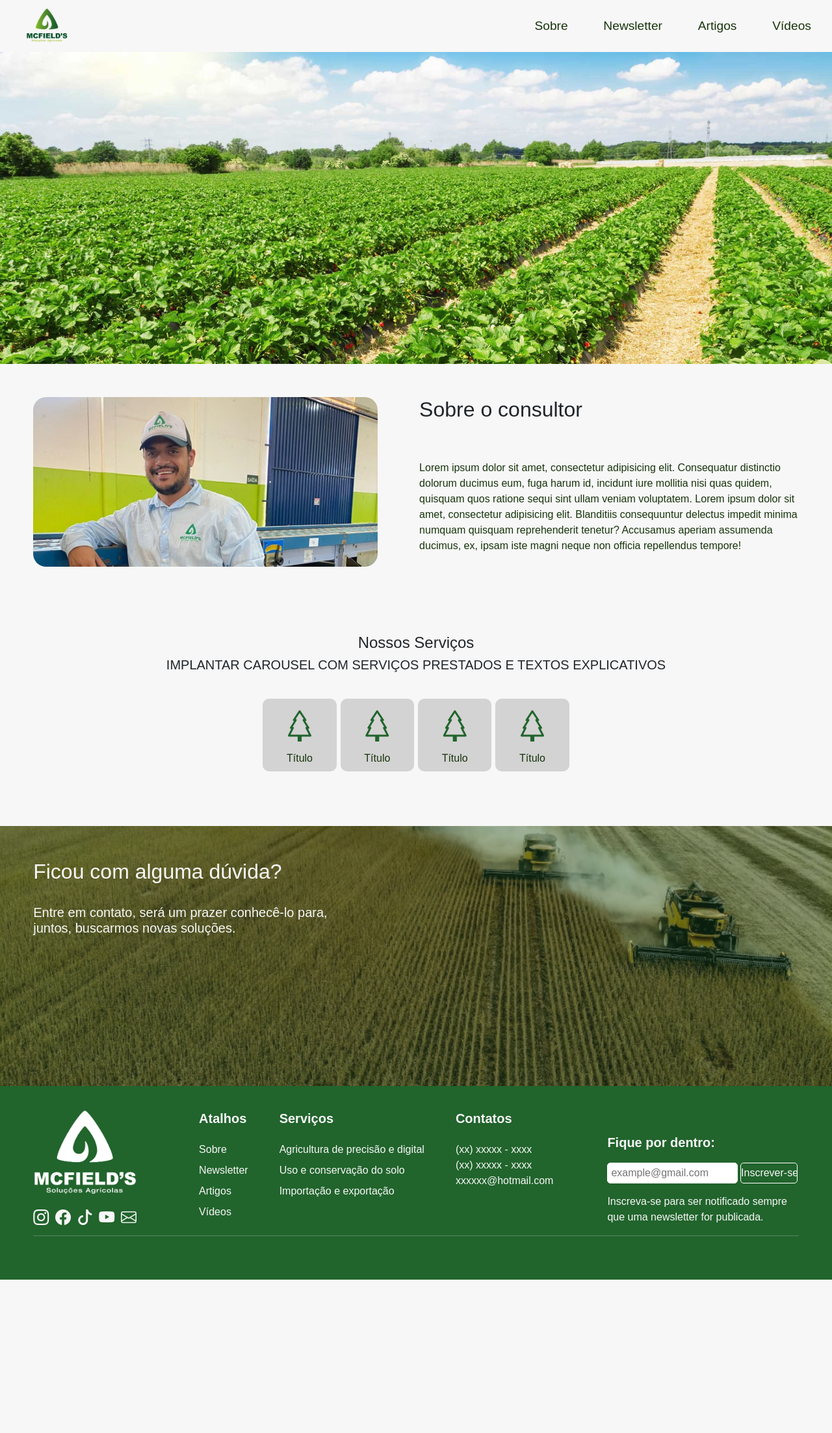
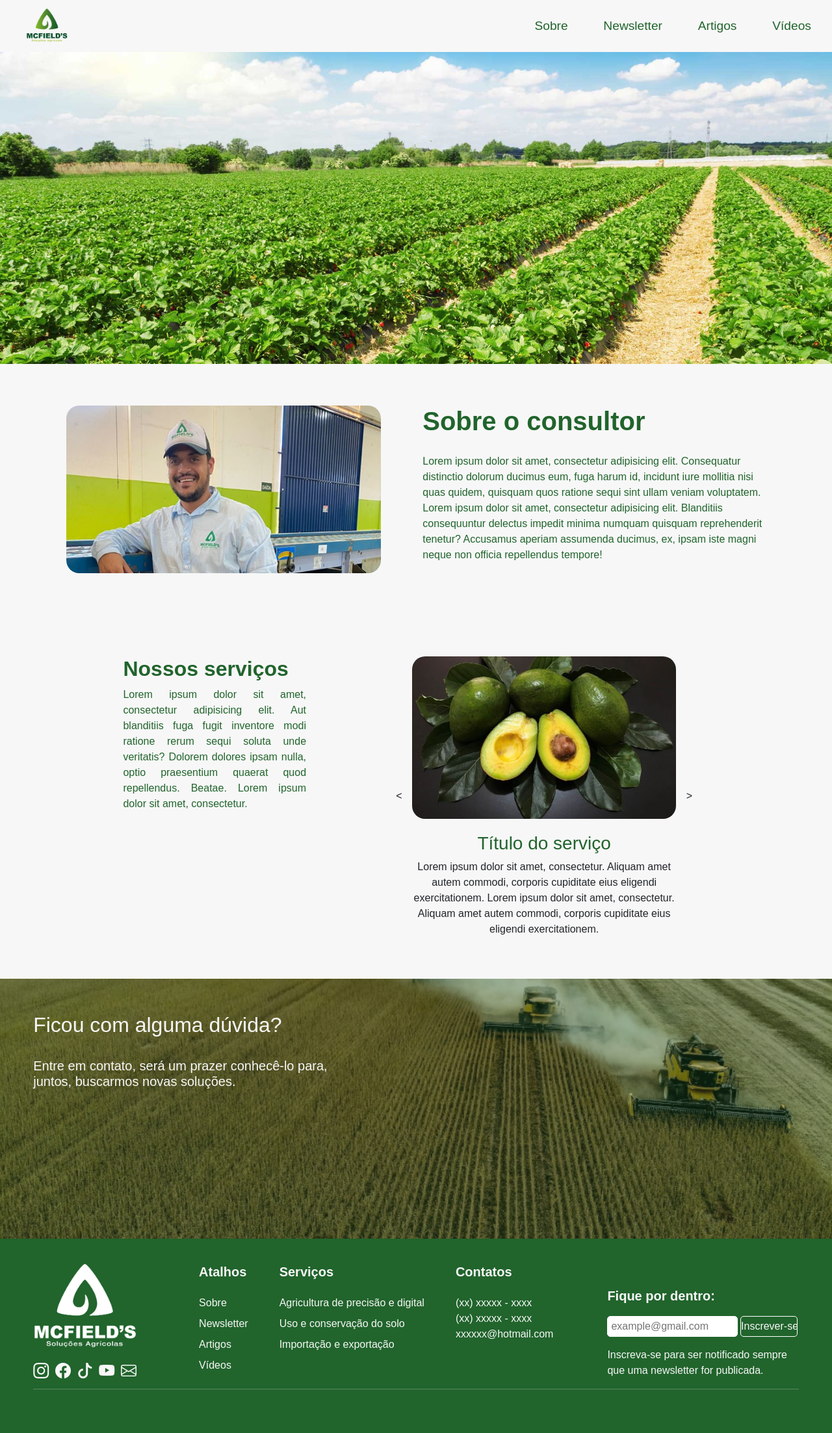
Before and after one commit to fczanetti/mcfields, a Django app: page / in a window 1280 px wide. Shown: the whole page at 65% size. Before the commit the page ends 1969 px from the top, so only its background shows below. Run offline with Django 5.2, Linux system fonts and the light colour scheme.

Commit message:
carousel inserido
closes #14

```diff
--- a/mcfields/base/static/base/css/style.css
+++ b/mcfields/base/static/base/css/style.css
@@ -1,5 +1,5 @@
 :root {
-    --dark-green: #18340c;
+    --dark-green: #21642c;
     /*--light-green: #00ae67;*/
     --light-green: #21642c;
     --white-color: #f7f7f7;
@@ -79,65 +79,89 @@
     position: fixed;
 }
 
-/*#middle-nav {
-    position: relative;
-    left: 50%;
-    transform: translate(-50%, -50%);
-    *//*background-color: var(--light-green);*//*
-    display: inline-flex;
-    width: 55%;
+#our-services {
+    height: 35rem;
+    display: flex;
     justify-content: space-evenly;
+    padding: 5% 6%;
 }
 
-.middle-nav-item {
-    text-decoration: none;
-    color: var(--white-color);
-    width: 24%;
-    display: flex;
-    justify-content: center;
-    align-items: center;
-    background-color: var(--light-green);
-    font-size: 2.5rem;
-    padding: 8% 0;
-    border-radius: 5px;
-    border: 5px solid white;
-}*/
+#our-services-text {
+    width: 25%;
+    text-align: justify;
+    color: var(--dark-green);
+}
 
-#our-services-div {
+#our-services-title {
+    color: var(--dark-green);
+    font-weight: 600;
+}
+
+#slider {
+    width: 45%;
+    max-width: 45%;
+    position: relative;
+    overflow: hidden;
+
+}
+
+.slide {
+    width: 100%;
+    max-width: 100%;
+    /*height: 100%;*/
+    position: absolute;
+    transition: all 0.8s;
     display: flex;
     flex-direction: column;
-    text-align: center;
-    padding: 4%;
-    background-color: var(--white-color);
-    position: relative;
-    z-index: 1;
+    padding: 0 10%;
+    align-items: center;
 }
 
-#our-services-links {
-    display: flex;
-    width: 40%;
-    margin: 2rem auto;
-    justify-content: space-between;
+.slide img {
+    width: 100%;
+    object-fit: cover;
+    border-radius: 20px;
+    max-height: 250px;
 }
 
-.service-link {
-    background-color: lightgray;
-    display: flex;
-    flex-direction: column;
-    width: 24%;
-    text-decoration: none;
+.slide-title {
+    margin-top: 5%;
     color: var(--dark-green);
-    border-radius: 10px;
-    padding: 0.5rem;
 }
 
-.service-icon {
-    font-size: 3rem;
-    color: var(--light-green);
+.text-slide {
+    text-align: center;
+}
+
+.btn {
+    position: absolute;
+    width: 40px;
+    height: 40px;
+    padding: 10px;
+    border: none;
+    border-radius: 50%;
+    z-index: 10px;
+    cursor: pointer;
+    background-color: #fff;
+    font-size: 18px;
+}
+
+.btn:active {
+    transform: scale(1.1);
+}
+
+.btn-prev {
+    top: 45%;
+    left: 2%;
+}
+
+.btn-next {
+    top: 45%;
+    right: 2%;
 }
 
 #about {
-    padding: 4%;
+    padding: 5% 8%;
     display: flex;
 }
 
@@ -147,11 +171,16 @@
     border-radius: 20px;
 }
 
+#about-title {
+    color: var(--dark-green);
+    font-weight: 600;
+}
+
 #about-text-div {}
 
 #about-text {
     color: var(--dark-green);
-    margin-top: 10%;
+    margin-top: 5%;
 }
 
 #mais-infos {
--- a/mcfields/base/templates/base/home.html
+++ b/mcfields/base/templates/base/home.html
@@ -28,17 +28,10 @@
             <!--<img id="top-image" src="{% static 'base/img/header-photo2.jpg' %}" alt="Foto de plantação">-->
         </div>
 
-        <!--<div id="middle-nav">
-            <i class="bi bi-tree middle-nav-item"></i>
-            <i class="bi bi-tree middle-nav-item"></i>
-            <i class="bi bi-tree middle-nav-item"></i>
-            <i class="bi bi-tree middle-nav-item"></i>
-        </div>-->
-
         <div id="about">
             <img id="about-img" src="{% static 'base/img/foto_victor_02.png' %}" alt="Foto do logotipo">
             <div id="about-text-div">
-                <h2>Sobre o consultor</h2>
+                <h1 id="about-title">Sobre o consultor</h1>
                 <p id="about-text">
                     Lorem ipsum dolor sit amet, consectetur adipisicing elit. Consequatur distinctio dolorum ducimus eum,
                     fuga harum id, incidunt iure mollitia nisi quas quidem, quisquam quos ratione sequi sint ullam veniam
@@ -49,15 +42,73 @@
             </div>
         </div>
 
-        <div id="our-services-div">
-            <h4 id="our-services-title">Nossos Serviços</h4>
-            <h5 id="our-services-subtitle">IMPLANTAR CAROUSEL COM SERVIÇOS PRESTADOS E TEXTOS EXPLICATIVOS</h5>
-            <nav id="our-services-links">
-                <a href="" class="service-link"><i class="bi bi-tree service-icon"></i>Título</a>
-                <a href="" class="service-link"><i class="bi bi-tree service-icon"></i>Título</a>
-                <a href="" class="service-link"><i class="bi bi-tree service-icon"></i>Título</a>
-                <a href="" class="service-link"><i class="bi bi-tree service-icon"></i>Título</a>
-            </nav>
+        <div id="our-services">
+
+            <div id="our-services-text">
+                <h2 id="our-services-title" >Nossos serviços</h2>
+                <p>Lorem ipsum dolor sit amet, consectetur adipisicing elit.
+                    Aut blanditiis fuga fugit inventore modi ratione rerum
+                    sequi soluta unde veritatis? Dolorem dolores ipsam nulla,
+                    optio praesentium quaerat quod repellendus. Beatae.
+                    Lorem ipsum dolor sit amet, consectetur.
+                </p>
+            </div>
+
+            <div id="slider">
+                <div class="slide">
+                    <img src="{% static 'base/img/abacate.jpg' %}" alt="">
+                    <h3 class="slide-title">Título do serviço</h3>
+                    <p class="text-slide">
+                        Lorem ipsum dolor sit amet, consectetur.
+                        Aliquam amet autem commodi, corporis
+                        cupiditate eius eligendi exercitationem.
+                        Lorem ipsum dolor sit amet, consectetur.
+                        Aliquam amet autem commodi, corporis
+                        cupiditate eius eligendi exercitationem.
+                    </p>
+                </div>
+
+                <div class="slide">
+                    <img src="{% static 'base/img/colheita.jpg' %}" alt="">
+                    <h3 class="slide-title">Título do serviço</h3>
+                    <p class="text-slide">
+                        Lorem ipsum dolor sit amet, consectetur.
+                        Aliquam amet autem commodi, corporis
+                        cupiditate eius eligendi exercitationem.
+                        Lorem ipsum dolor sit amet, consectetur.
+                        Aliquam amet autem commodi, corporis
+                        cupiditate eius eligendi exercitationem.
+                    </p>
+                </div>
+
+                <div class="slide">
+                    <img src="{% static 'base/img/exportacao.jpg' %}" alt="">
+                    <h3 class="slide-title">Título do serviço</h3>
+                    <p class="text-slide">
+                        Lorem ipsum dolor sit amet, consectetur.
+                        Aliquam amet autem commodi, corporis
+                        cupiditate eius eligendi exercitationem.
+                        Lorem ipsum dolor sit amet, consectetur.
+                        Aliquam amet autem commodi, corporis
+                        cupiditate eius eligendi exercitationem.
+                    </p>
+                </div>
+
+                <div class="slide">
+                    <img src="{% static 'base/img/plantacao.jpg' %}" alt="">
+                    <h3 class="slide-title">Título do serviço</h3>
+                    <p class="text-slide">
+                        Lorem ipsum dolor sit amet, consectetur.
+                        Aliquam amet autem commodi, corporis
+                        cupiditate eius eligendi exercitationem.
+                        Lorem ipsum dolor sit amet, consectetur.
+                        Aliquam amet autem commodi, corporis
+                        cupiditate eius eligendi exercitationem.
+                    </p>
+                </div>
+                <button class="btn btn-next">></button>
+                <button class="btn btn-prev"><</button>
+            </div>
         </div>
 
         <div id="mais-infos">
@@ -127,5 +178,6 @@
 
         <hr id="hr-footer"/>
     </footer>
+    <script src="{% static 'base/js/script.js' %}" ></script>
 </body>
 </html>
```
Also changed, not shown: mcfields/base/static/base/js/script.js (added, +48 -0 lines), mcfields/base/static/base/img/abacate.jpg (added), mcfields/base/static/base/img/colheita.jpg (added), mcfields/base/static/base/img/exportacao.jpg (added), mcfields/base/static/base/img/plantacao.jpg (added).
